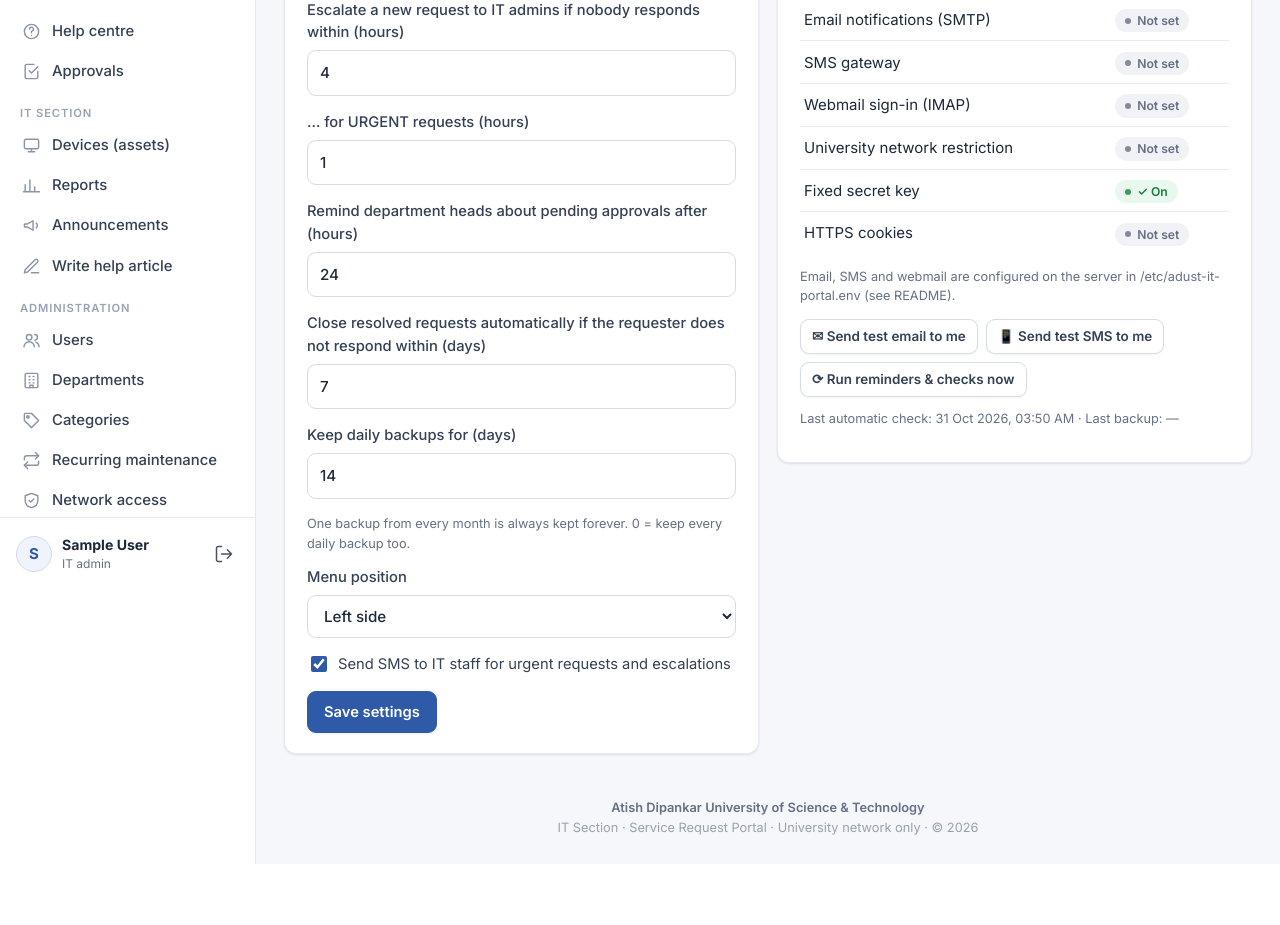
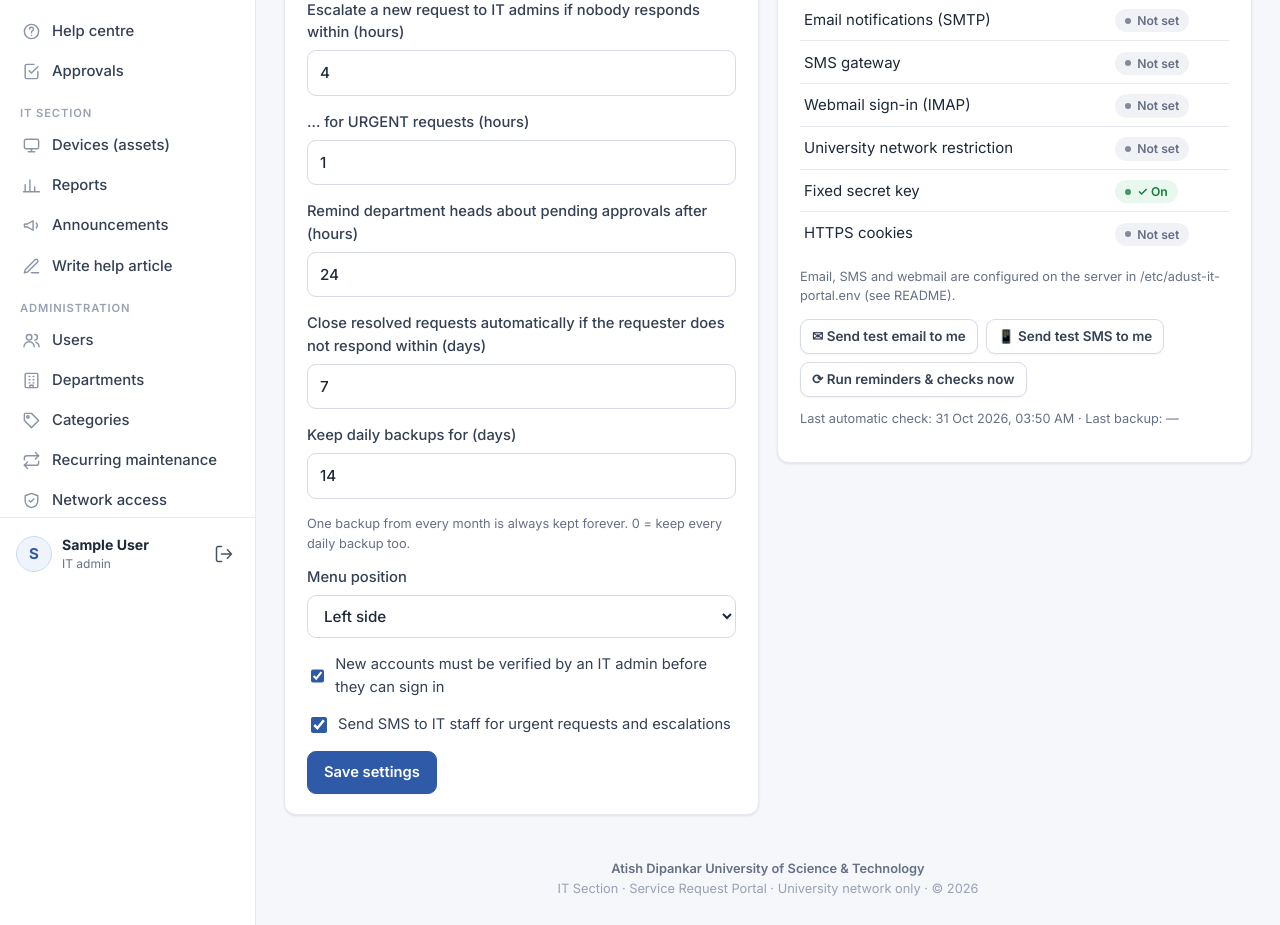
Before and after one commit to mdniazmostakim-glitch/adust-it-portal, a Flask app: page /admin/settings in a window 1280 px wide. Shown: the part 208-1133 px from the top of the page. Before the commit the page ends 1072 px from the top, so only its background shows below. Run offline with Flask 3, Linux system fonts and the light colour scheme; the visitor is signed in with stand-in values (Sample User, id 1); data comes from the database, SQL or seed files in the repository; data that the repository does not hold is empty.

Commit message:
Require IT admin verification for self-registered accounts
New sign-ups cannot sign in until an IT admin approves them on the Users
page (choosing their role and department-head flag) or rejects them.
Admins get a notification and email for each new sign-up; the user gets
an email when approved. Can be switched off in Settings. Existing
databases gain the 'approved' column on start-up with all current
accounts kept active.

Co-Authored-By: Claude Opus 5.5 <noreply@anthropic.com>
Claude-Session: https://claude.ai/code/session_01EB5ad8Y4nycXoiEcyB24w6

```diff
--- a/app.py
+++ b/app.py
@@ -104,6 +104,7 @@ DEFAULT_SETTINGS = {
     "backup_keep_days": "14",
     "sms_urgent": "1",
     "sidebar_side": "left",         # menu position: left or right
+    "require_account_approval": "1",  # self-registered accounts must be verified by an admin
     "hk_last": "",
     "last_backup": "",
     "last_backup_copy": "",
@@ -175,6 +176,7 @@ def init_db():
     with open(os.path.join(BASE_DIR, "schema.sql")) as f:
         db.executescript(f.read())
     db.execute("PRAGMA journal_mode = WAL")
+    migrate(db)
     if db.execute("SELECT COUNT(*) FROM categories").fetchone()[0] == 0:
         db.executemany("INSERT INTO categories (name, needs_approval) VALUES (?, ?)", DEFAULT_CATEGORIES)
     if db.execute("SELECT COUNT(*) FROM departments").fetchone()[0] == 0:
@@ -183,6 +185,20 @@ def init_db():
     db.commit()
     for folder in ("UPLOAD_FOLDER", "BACKUP_FOLDER"):
         os.makedirs(app.config[folder], exist_ok=True)
+
+
+# Columns added after the first release: (table, column, definition).
+# Existing databases get them on start-up; existing rows take the default.
+MIGRATIONS = [
+    ("users", "approved", "INTEGER NOT NULL DEFAULT 1"),
+]
+
+
+def migrate(db):
+    for table, column, definition in MIGRATIONS:
+        cols = {r[1] for r in db.execute(f"PRAGMA table_info({table})")}
+        if column not in cols:
+            db.execute(f"ALTER TABLE {table} ADD COLUMN {column} {definition}")
 
 
 def get_setting(key):
@@ -309,7 +325,8 @@ def load_user():
     g.user = None
     uid = session.get("user_id")
     if uid is not None:
-        g.user = get_db().execute("SELECT * FROM users WHERE id = ? AND active = 1", (uid,)).fetchone()
+        g.user = get_db().execute("SELECT * FROM users WHERE id = ? AND active = 1 AND approved = 1",
+                                  (uid,)).fetchone()
         if g.user is None:
             session.clear()
         elif "lang" not in session:
@@ -395,6 +412,7 @@ app.jinja_env.globals.update(
     active_announcements=active_announcements, departments=departments,
     now_year=lambda: date.today().year, today=lambda: date.today().isoformat(),
     sidebar_side=lambda: get_setting("sidebar_side"),
+    pending_accounts_count=lambda: pending_accounts_count(),
 )
 
 
@@ -642,6 +660,25 @@ def notify(user_ids, ticket, message, sms=False):
     send_email([p["email"] for p in people], f"[{ticket['code']}] {message}", body)
     if sms and get_setting("sms_urgent") == "1":
         send_sms([p["phone"] for p in people], f"ADUST IT {ticket['code']}: {message}"[:300])
+
+
+def notify_admins_new_account(name, email, department, designation):
+    """Tell IT admins that a self-registered account is waiting for verification."""
+    db = get_db()
+    admins = db.execute("SELECT id, email FROM users WHERE role = 'admin' AND active = 1 AND approved = 1").fetchall()
+    message = f"New account to verify: {name} ({designation or 'no designation'}, {department}) — {email}"
+    db.executemany("INSERT INTO notifications (user_id, ticket_id, message, created_at) VALUES (?, NULL, ?, ?)",
+                   [(a["id"], message, now()) for a in admins])
+    db.commit()
+    base = app.config["BASE_URL"] or (request.host_url.rstrip("/") if has_request_context() else "")
+    send_email([a["email"] for a in admins], "[ADUST IT Portal] New account waiting for verification",
+               f"{message}\n\nVerify or reject it here: {base}/admin/users?status=pending\n\n— ADUST IT Section Portal")
+
+
+def pending_accounts_count():
+    if not is_admin():
+        return 0
+    return get_db().execute("SELECT COUNT(*) FROM users WHERE approved = 0").fetchone()[0]
 
 
 def it_team_ids(admins_only=False):
@@ -756,6 +793,8 @@ def login():
         if not ok:
             record_failure(ident)
             flash(_("Incorrect email / user ID or password."), "error")
+        elif not user["approved"]:
+            flash(_("Your account is waiting for verification by the IT section. You will get an email when it is approved."), "error")
         elif not user["active"]:
             flash(_("Your account is deactivated. Please contact the IT section."), "error")
         else:
@@ -802,14 +841,21 @@ def register():
         if error is None:
             try:
                 db = get_db()
+                needs_check = get_setting("require_account_approval") == "1"
                 db.execute(
                     "INSERT INTO users (login_id, name, email, phone, department, designation, role, lang, "
-                    "password_hash, created_at) VALUES (?, ?, ?, ?, ?, ?, 'user', ?, ?, ?)",
+                    "password_hash, approved, created_at) VALUES (?, ?, ?, ?, ?, ?, 'user', ?, ?, ?, ?)",
                     (login_id, form["name"].strip(), email, form.get("phone", "").strip(),
                      form["department"].strip(), form.get("designation", "").strip(), g.lang,
-                     generate_password_hash(form["password"]), now()))
+                     generate_password_hash(form["password"]), 0 if needs_check else 1, now()))
                 db.commit()
-                flash(_("Account created. Please sign in."), "success")
+                if needs_check:
+                    notify_admins_new_account(form["name"].strip(), email, form["department"].strip(),
+                                              form.get("designation", "").strip())
+                    flash(_("Account created. The IT section will verify that you are ADUST staff; "
+                            "you will get an email when you can sign in."), "success")
+                else:
+                    flash(_("Account created. Please sign in."), "success")
                 return redirect(url_for("login"))
             except sqlite3.IntegrityError:
                 error = _("An account with that email or user ID already exists.")
@@ -1851,9 +1897,38 @@ def admin_users():
     if request.args.get("q", "").strip():
         where = "(name LIKE ? OR email LIKE ? OR login_id LIKE ? OR department LIKE ?)"
         args = [f"%{request.args['q'].strip()}%"] * 4
-    users = db.execute(f"SELECT * FROM users WHERE {where} ORDER BY CASE role WHEN 'admin' THEN 0 "
+    users = db.execute(f"SELECT * FROM users WHERE {where} AND approved = 1 ORDER BY CASE role WHEN 'admin' THEN 0 "
                        f"WHEN 'it' THEN 1 ELSE 2 END, name", args).fetchall()
-    return render_template("admin/users.html", users=users, edit=edit)
+    pending = db.execute("SELECT * FROM users WHERE approved = 0 ORDER BY created_at").fetchall()
+    return render_template("admin/users.html", users=users, edit=edit, pending=pending)
+
+
+@app.route("/admin/users/<int:user_id>/verify", methods=["POST"])
+@admin_required
+def admin_verify_user(user_id):
+    """Approve or reject a self-registered account."""
+    db = get_db()
+    user = db.execute("SELECT * FROM users WHERE id = ? AND approved = 0", (user_id,)).fetchone()
+    if user is None:
+        abort(404)
+    if request.form.get("decision") == "approve":
+        role = request.form.get("role") if request.form.get("role") in ROLES else "user"
+        db.execute("UPDATE users SET approved = 1, role = ?, is_approver = ? WHERE id = ?",
+                   (role, 1 if request.form.get("is_approver") else 0, user_id))
+        db.commit()
+        base = app.config["BASE_URL"] or request.host_url.rstrip("/")
+        send_email([user["email"]], "ADUST IT Portal — your account is approved",
+                   f"Hello {user['name']},\n\nYour account on the ADUST IT Service Request Portal has been "
+                   f"verified. You can now sign in:\n{base}/login\n\n— ADUST IT Section")
+        flash(_("{name} can now sign in.", name=user["name"]), "success")
+    elif request.form.get("decision") == "reject":
+        # A rejected sign-up has no requests yet, so the account is simply removed.
+        db.execute("DELETE FROM users WHERE id = ?", (user_id,))
+        db.commit()
+        flash(_("Account request from {name} was rejected and removed.", name=user["name"]), "success")
+    else:
+        abort(400)
+    return redirect(url_for("admin_users"))
 
 
 @app.route("/admin/users/<int:user_id>/toggle", methods=["POST"])
@@ -2137,6 +2212,7 @@ def admin_settings():
                 if f.get(key, "").isdigit():
                     set_setting(key, int(f[key]))
             set_setting("sms_urgent", "1" if f.get("sms_urgent") else "0")
+            set_setting("require_account_approval", "1" if f.get("require_account_approval") else "0")
             if f.get("sidebar_side") in ("left", "right"):
                 set_setting("sidebar_side", f["sidebar_side"])
             flash(_("Settings saved."), "success")
--- a/schema.sql
+++ b/schema.sql
@@ -12,6 +12,7 @@ CREATE TABLE IF NOT EXISTS users (
     lang TEXT NOT NULL DEFAULT 'en',
     password_hash TEXT,
     active INTEGER NOT NULL DEFAULT 1,
+    approved INTEGER NOT NULL DEFAULT 1,         -- 0 = self-registered, waiting for an admin to verify
     created_at TEXT NOT NULL,
     last_login TEXT
 );
--- a/static/style.css
+++ b/static/style.css
@@ -229,6 +229,9 @@ a.stat:hover { border-color: var(--accent-border); transform: translateY(-1px);
 .timeline .body { white-space: pre-wrap; margin-top: 4px; }
 .file-inline { margin: 0 0 12px; }
 .approve-card { border-color: #f3c27a; background: #fffbf3; }
+.verify-form { display: grid; gap: 6px; min-width: 190px; }
+.verify-form select { margin: 0 !important; padding: 6px 8px !important; font-size: .85rem !important; }
+.verify-form .check { margin: 0; font-size: .85rem; }
 .rating-input { display: inline-flex; flex-direction: row-reverse; gap: 4px; margin: 4px 0 12px; }
 .rating-input input { position: absolute; opacity: 0; width: 1px; height: 1px; }
 .rating-input label { font-size: 2rem; color: #d7dbe3; cursor: pointer; margin: 0; line-height: 1; }
--- a/templates/admin/settings.html
+++ b/templates/admin/settings.html
@@ -22,6 +22,7 @@
         <option value="left" {{ 'selected' if values.sidebar_side == 'left' }}>{{ _('Left side') }}</option>
         <option value="right" {{ 'selected' if values.sidebar_side == 'right' }}>{{ _('Right side') }}</option>
       </select></label>
+    <label class="check"><input type="checkbox" name="require_account_approval" value="1" {{ 'checked' if values.require_account_approval == '1' }}> {{ _('New accounts must be verified by an IT admin before they can sign in') }}</label>
     <label class="check"><input type="checkbox" name="sms_urgent" value="1" {{ 'checked' if values.sms_urgent == '1' }}> {{ _('Send SMS to IT staff for urgent requests and escalations') }}</label>
     <button class="btn primary">{{ _('Save settings') }}</button>
   </form>
--- a/templates/base.html
+++ b/templates/base.html
@@ -34,7 +34,7 @@
     {% endif %}
     {% if is_admin() %}
     <div class="nav-label">{{ _('Administration') }}</div>
-    {{ nav('admin_users', _('Users'), 'users') }}
+    {{ nav('admin_users', _('Users'), 'users', badge=pending_accounts_count()) }}
     {{ nav('admin_departments', _('Departments'), 'building') }}
     {{ nav('admin_categories', _('Categories'), 'tag') }}
     {{ nav('admin_recurring', _('Recurring maintenance'), 'repeat') }}
--- a/templates/dashboard.html
+++ b/templates/dashboard.html
@@ -5,6 +5,10 @@
   <h1>{{ _('IT Section dashboard') if is_it() else _('Welcome, {name}', name=g.user.name|first_name) }}</h1>
   <a class="btn primary" href="{{ url_for('new_ticket') }}">+ {{ _('New request') }}</a>
 </div>
+{% set pa = pending_accounts_count() %}
+{% if pa %}
+<a class="flash warn block-link" href="{{ url_for('admin_users') }}">👤 {{ _('{n} new account(s) waiting for verification', n=pa) }} →</a>
+{% endif %}
 {% if approvals %}
 <a class="flash warn block-link" href="{{ url_for('approvals') }}">✍ {{ _('{n} request(s) waiting for your approval', n=approvals) }} →</a>
 {% endif %}
--- a/templates/notifications.html
+++ b/templates/notifications.html
@@ -5,7 +5,7 @@
 </div>
 <div class="card">
   {% for n in notes %}
-  <a class="note {{ 'unread' if not n.is_read }}" href="{{ url_for('ticket_detail', ticket_id=n.ticket_id) if n.ticket_id else '#' }}">
+  <a class="note {{ 'unread' if not n.is_read }}" href="{{ url_for('ticket_detail', ticket_id=n.ticket_id) if n.ticket_id else (url_for('admin_users') if is_admin() else '#') }}">
     <span>{% if n.code %}<span class="code">{{ n.code }}</span> {% endif %}{{ n.message }}</span>
     <small class="muted">{{ n.created_at|dt }}</small>
   </a>
--- a/templates/register.html
+++ b/templates/register.html
@@ -4,6 +4,7 @@
   {% include "_auth_head.html" %}
   <h1 class="center">{{ _('Create an account') }}</h1>
   <p class="muted center">{{ _('Use any email address you check regularly; updates about your requests are sent there.') }}</p>
+  <div class="flash warn">{{ _('After you register, the IT section checks that you are ADUST staff. You can sign in once your account is approved.') }}</div>
   <form method="post" class="grid">
     <input type="hidden" name="csrf_token" value="{{ csrf_token() }}">
     <label>{{ _('Full name') }} * <input name="name" required value="{{ request.form.name }}"></label>
```
Also changed, not shown: i18n.py (+11 -0 lines), templates/admin/users.html (+31 -0 lines), tests/smoke_test.py (+22 -2 lines), 2 other files.
